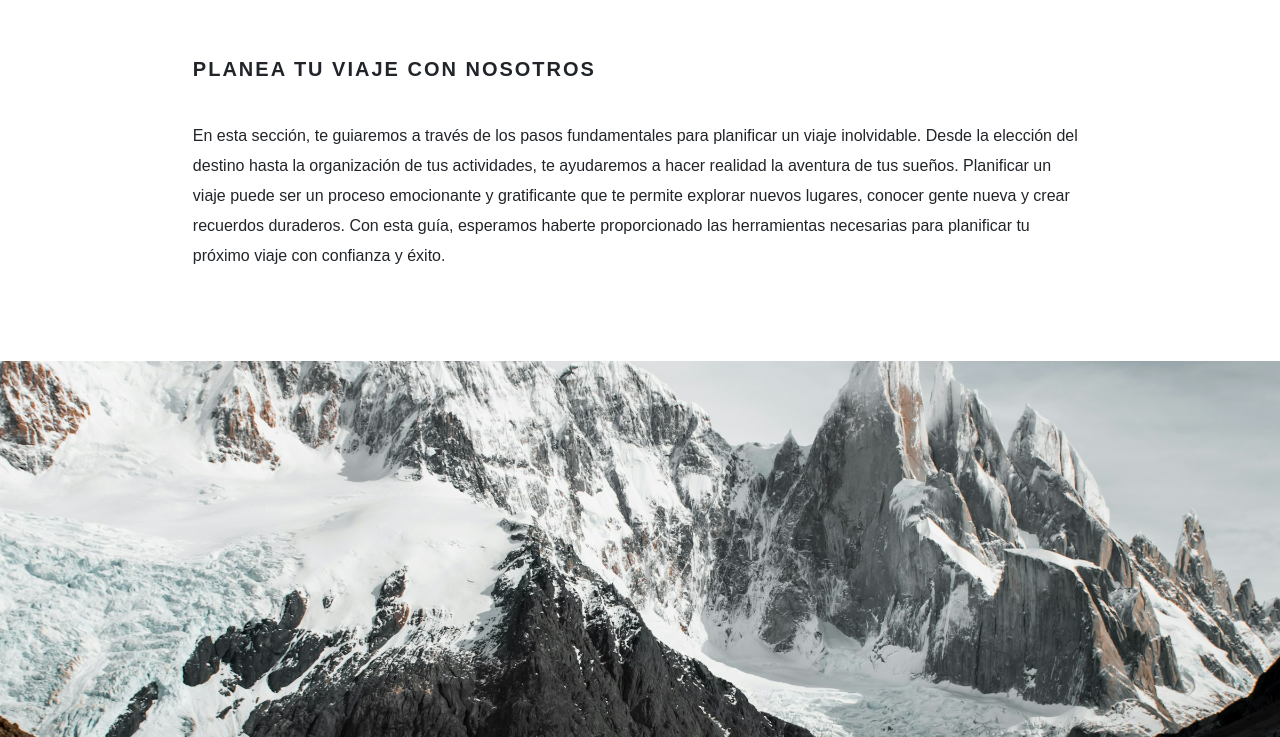
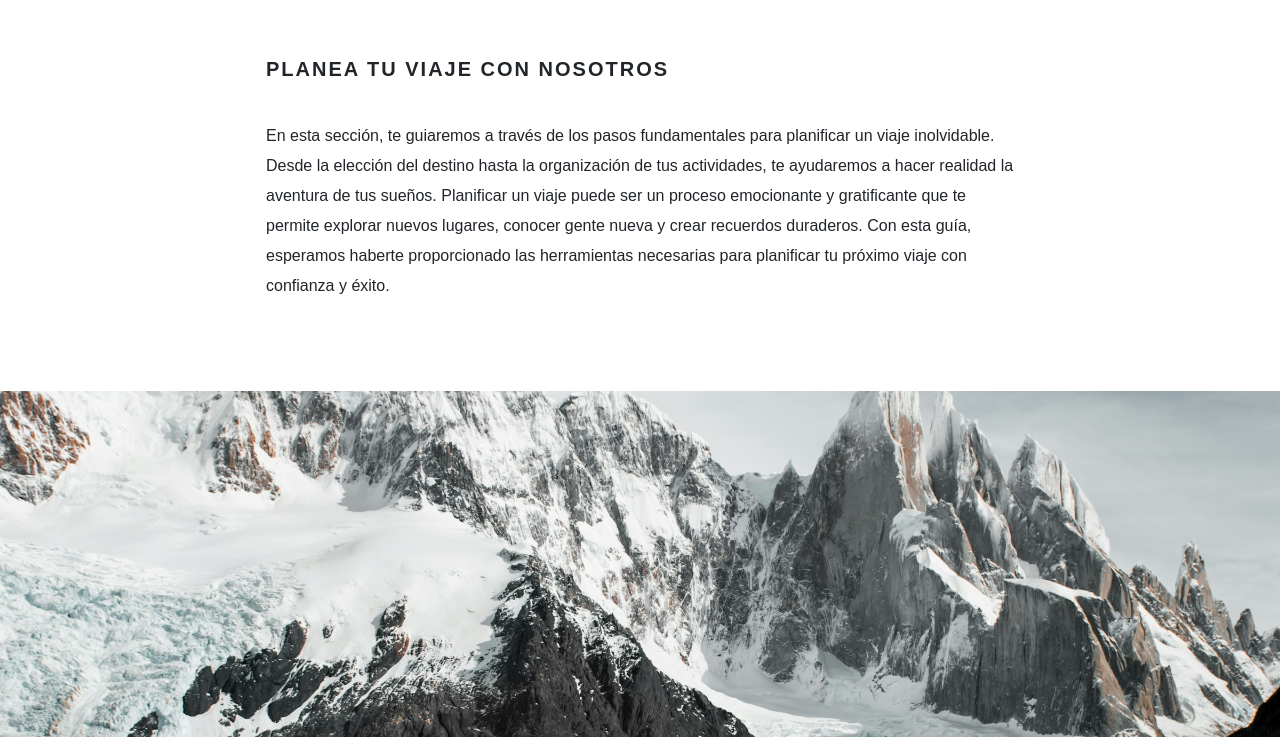
Before and after one commit to nahulisas/PF-LisasNahuel, a plain HTML site: page pages/planea.html in a window 1280 px wide. Shown: the part 563-1300 px from the top of the page. Drawn offline with nearby package versions, Linux system fonts and the light colour scheme.

Commit message:
arreglos

```diff
--- a/scss/style.scss
+++ b/scss/style.scss
@@ -679,7 +679,7 @@ html {
 
     .contenedor-grid {
         display: grid;
-        grid-template-columns: [fullwidth-start] 1fr [breakout-start] 1fr [content-start] 3fr [content-end] 1fr [breakout-end] 1fr [fullwidth-end];
+        grid-template-columns: [fullwidth-start] 1fr [breakout-start] 1fr [content-start] 1fr [content-end] 1fr [breakout-end] 1fr [fullwidth-end];
 
         & > * {
             grid-column: content;
```
Also changed, not shown: scss/style.css.
